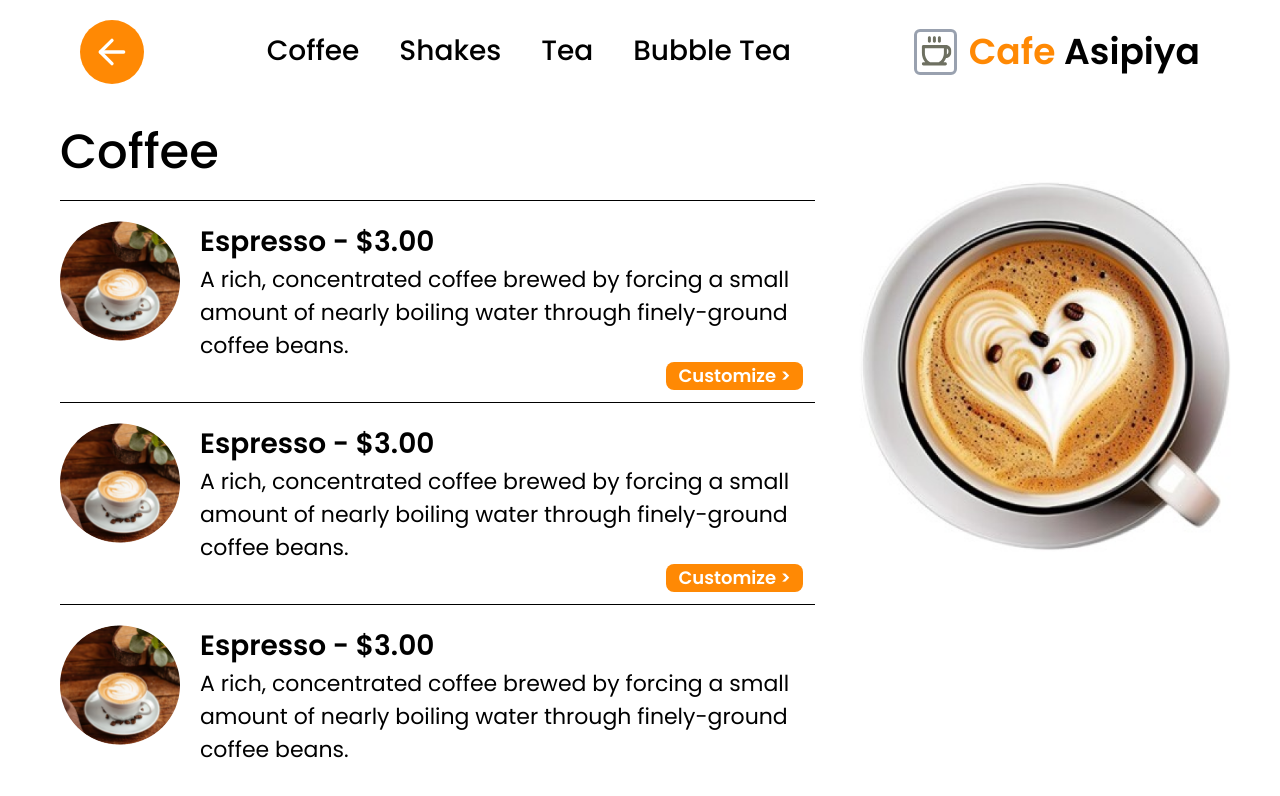
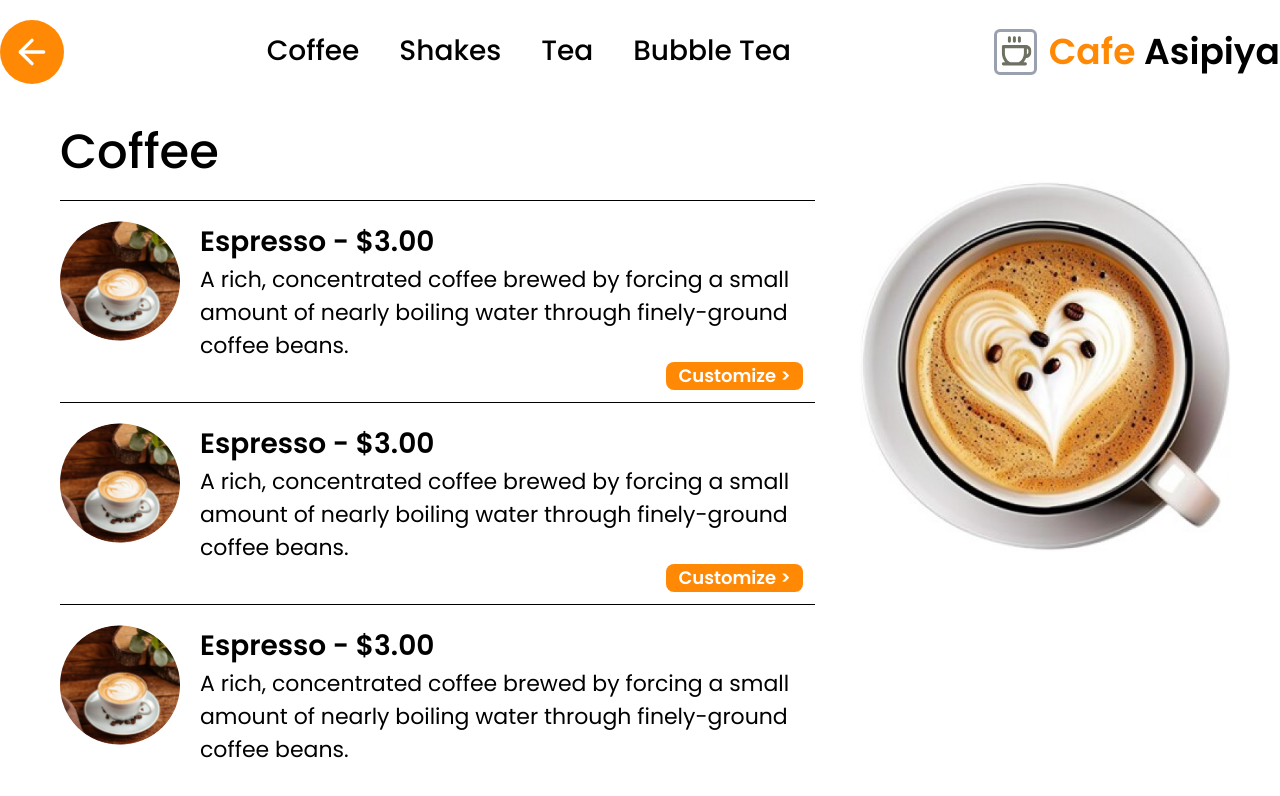
Before and after one commit to udara885/beverage-system, a React (Vite) app in the folder frontend/: page / in a window 1280 px wide. Shown: the top 796 px of the page. Built offline with nearby package versions, Linux system fonts and the light colour scheme.

Commit message:
Update Navbar component to adjust layout and conditionally render Menu

```diff
--- a/frontend/src/components/Navbar.tsx
+++ b/frontend/src/components/Navbar.tsx
@@ -7,9 +7,9 @@ const Navbar = () => {
 	const location = useLocation()
 	const path = location.pathname
 	return (
-		<div className="flex  justify-between my-5 px-20 w-screen items-center">
+		<div className="flex justify-between my-5 w-[80rem] items-center">
 			<BackButton />
-			{path !== "/customize" && <Menu />}
+			{path !== "/customize" && path !== "/cart" && path !== "/checkout" ? <Menu /> : <></>}
 			<Logo />
 		</div>
 	)
```
